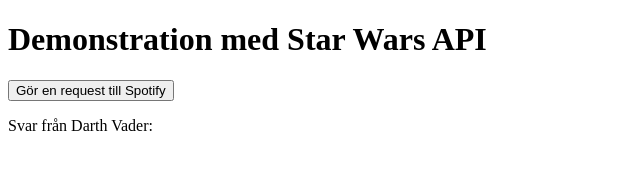
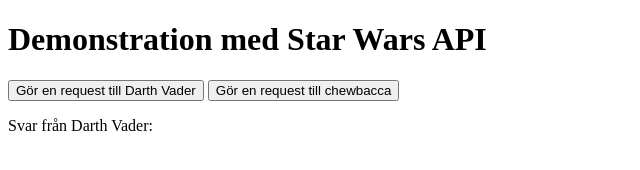
Before and after one commit to HazMupp/ajax-demo-jquery, a plain HTML site: page index.html in a window 1280 px wide. Shown: the whole page, without its empty margins (0-640 px from the left). Drawn offline with nearby package versions, Linux system fonts and the light colour scheme.

Commit message:
Update index.html

```diff
--- a/index.html
+++ b/index.html
@@ -15,10 +15,11 @@
 
 
 <h1>Demonstration med Star Wars API</h1>
-<button id="star-wars-button">Gör en request till Spotify</button>
+<button id="dart-vader-button">Gör en request till Darth Vader</button>
+<button id="chewbacca-button">Gör en request till chewbacca</button>
 
 <p>Svar från Darth Vader:</p>
-<p id="star-wars-response"></p>
+<p id="darth-vader-response"></p>
 
 
 <script src="jquery-ajax.js"></script>
```
